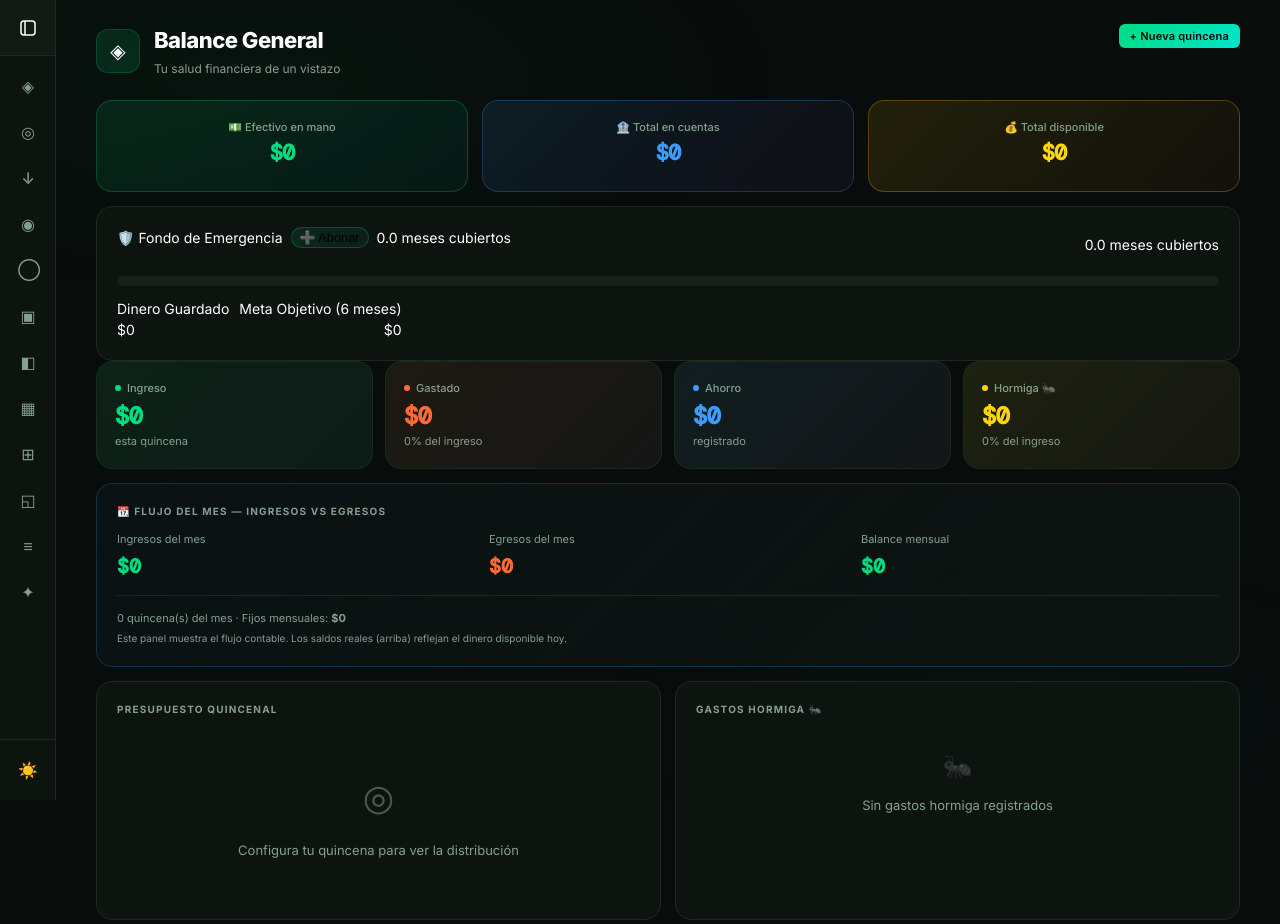
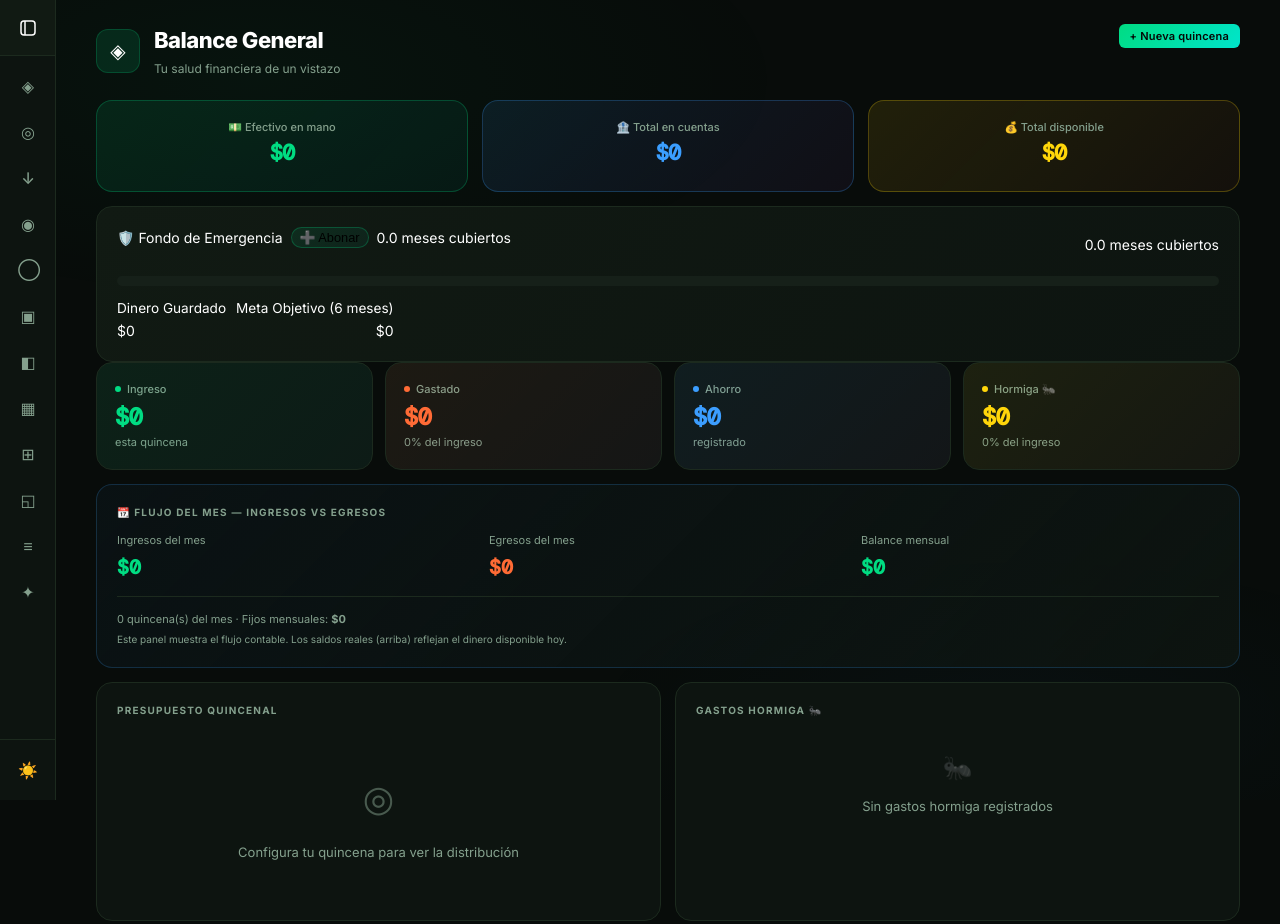
Before and after one commit to ecraplicaciones-wq/finko-app, a plain HTML site: page index.html in a window 1280 px wide. Shown: the top 924 px of the page. Drawn offline with nearby package versions, Linux system fonts and the light colour scheme; a script that the page names is missing; a web font is replaced by a local one.

Commit message:
Update style.css

```diff
--- a/style.css
+++ b/style.css
@@ -587,3 +587,13 @@ body.light-theme .mcd.sel{border-color:var(--a1);background:rgba(0,122,71,.05)}
 body.light-theme .tip{border-left-color:var(--a1)}
 body.light-theme .insight-card{background:var(--s2)}
 body.light-theme .qfreq-item.active{border-color:var(--a1);background:rgba(0,122,71,.06)}
+
+#card-fondo-emergencia {
+  border: 1px solid var(--b1);
+  background: linear-gradient(135deg, var(--s2), var(--s1));
+}
+
+#card-fondo-emergencia .fs {
+  font-size: 0.85rem;
+  margin-bottom: 2px;
+}
```
